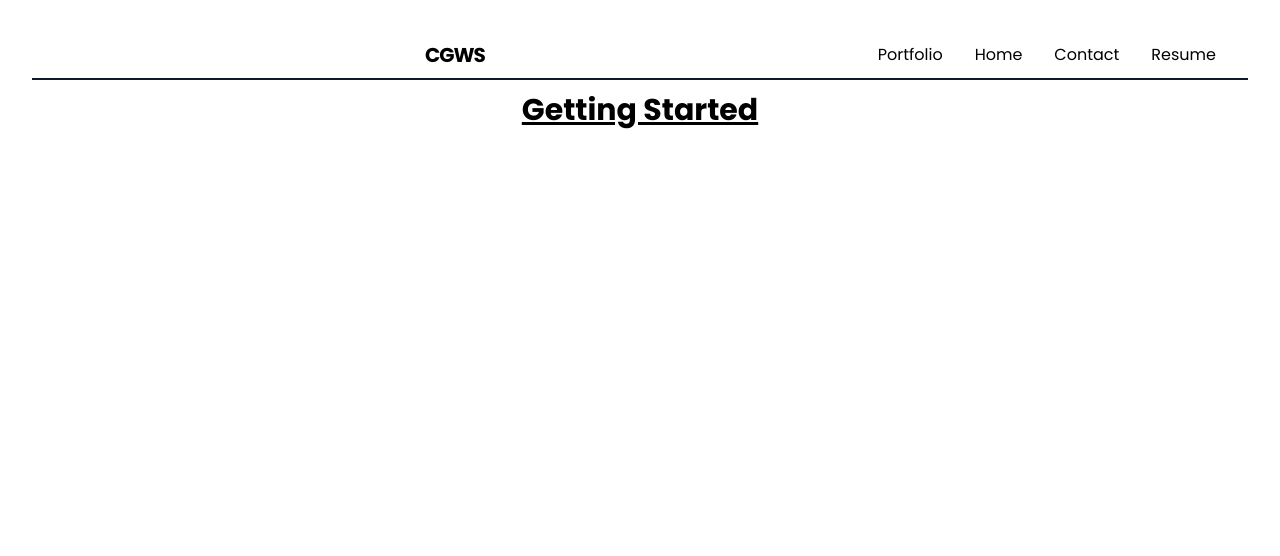
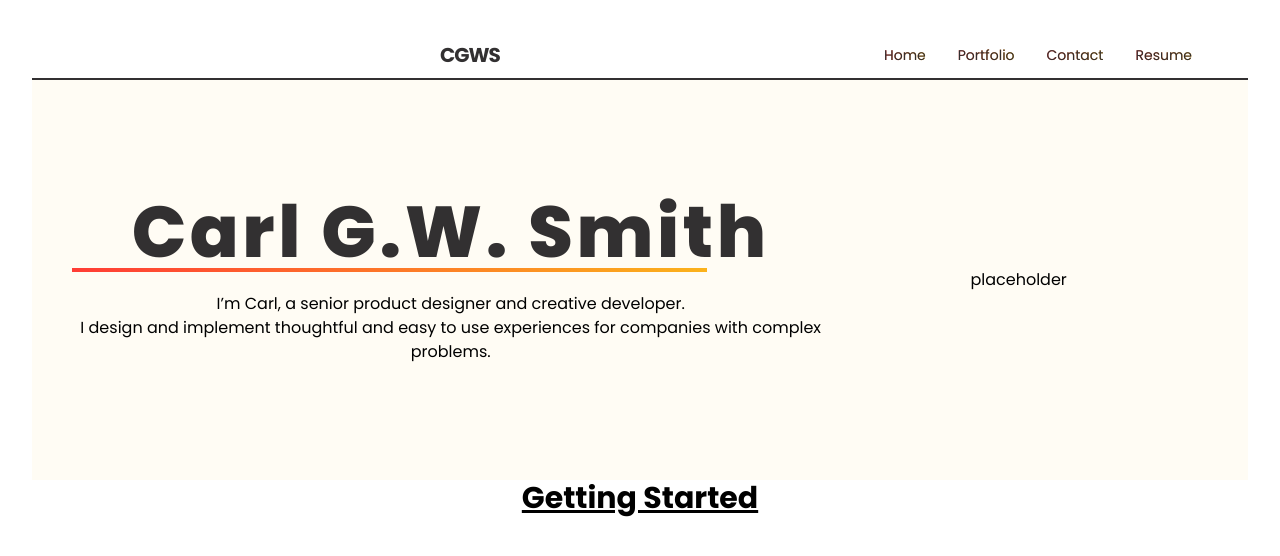
Before and after one commit to carlgwsmith/2023-Portfolio, a React (Vite) app: page / in a window 1280 px wide. Shown: the top 556 px of the page. Built offline with nearby package versions, Linux system fonts and the light colour scheme.

Commit message:
home page start

```diff
--- a/src/App.jsx
+++ b/src/App.jsx
@@ -1,11 +1,12 @@
 import './App.css'
 import Header from './Global Components/header'
-
+import Hero from './Global Components/Home/Hero'
 function App() {
 
   return (
     <div className="App">
       <Header/>
+      <Hero/>
       <h1 className="text-3xl font-bold underline text-center">Getting Started</h1>
     </div>
   )
--- /dev/null
+++ b/src/Global Components/Home/Hero.jsx
@@ -0,0 +1,19 @@
+function Hero() {
+    return(
+        <>
+        <div className="grid grid-cols-12 h-[400px] ease-in-out duration-500 bg-background-light px-10">
+            <div className="xs: col-span-12 sm:col-span-8 m-auto">
+                <span className="text-5xl md:text-7xl font-extrabold tracking-wider text-jet">Carl G.W. Smith</span>
+                <div className="bg-gradient-to-r from-[#FF3C35] to-[#FBB21B] h-1 md:w-[635px] sm:w-[100%]"></div>
+                <p className="pt-5">I’m Carl, a senior product designer and creative developer.<br/>
+I design and implement thoughtful and easy to use experiences for companies with complex problems.</p>
+            </div>
+            <div className="xs: col-span-12 sm:col-span-4 text-center m-auto">
+                placeholder
+            </div>
+        </div>
+        </>
+    )
+}
+
+export default Hero
--- a/src/Global Components/header.jsx
+++ b/src/Global Components/header.jsx
@@ -1,6 +1,6 @@
 import { useState } from "react"
 import {HiMenu} from 'react-icons/hi'
-import {AiOutlineClose} from 'react-icons/ai'
+import {MdClose} from 'react-icons/md'
 
 function Header(){
 
@@ -10,24 +10,25 @@ const handleNav = ()=>{
     setNavbarOpen(!navbarOpen)
 }
 
+const linkStyle= 'm-4 bg-white bg-clip-text text-jet hover:text-transparent ease-in-out hover: bg-gradient-to-r from-[#FF3C35] to-[#FBB21B] hover:border-jet'
 
     return(
-        <div className="flex justify-between items-center max-w-[1240px] bg-white border-b-2 p-4 mb-3 border-gray-900 h-12">
-                <div className="w-full text-xl font-bold tracking-tighter">CGWS</div>
-                <ul className="hidden md:flex">
-                    <li className="p-4">Portfolio</li>
-                    <li className="p-4">Home</li>
-                    <li className="p-4">Contact</li>
-                    <li className="p-4">Resume</li>
+        <div className="flex justify-between items-center max-w-[1240px] bg-white border-b-2 py-4 px-10 border-jet h-12 text-jet">
+                <div className="w-full text-xl font-bold tracking-tighter ">CGWS</div>
+                <ul className="hidden md:flex text-sm ease-in-out duration-500">
+                    <li className={linkStyle}>Home</li>
+                    <li className={linkStyle}>Portfolio</li>
+                    <li className={linkStyle}>Contact</li>
+                    <li className={linkStyle}>Resume</li>
                 </ul>
                 <div onClick={handleNav} className='block md:hidden'>
                     <HiMenu size={20} navBarOpen={true}/>
                 </div>
-                <div className={navbarOpen ? 'fixed left-0 top-0 w-[100%] border-right border-r-gray-900 h-full bg-gray-100 ease-in-out duration-500' : 'fixed left-[-100%]'}>
+                <div className={navbarOpen ? 'fixed left-0 top-0 w-[100%] border-right border-r-gray-900 h-full bg-gray-100 ease-in-out duration-500' : 'fixed left-[-100%] ease-in-out duration-500'}>
                     <div className="grid grid-cols-6">
                     <div className="col-span-3 text-xl font-bold tracking-tighter m-4 w-[75%] inline-block">CGWS</div>
                     <div className="col-span-3 p-4 inline-block">
-                <AiOutlineClose size={20} navBarOpen={false} onClick={handleNav} className="float-right"/>
+                <MdClose size={20} navBarOpen={false} onClick={handleNav} className="float-right"/>
                 </div>
                     </div>
                     <ul className="uppercase">
--- a/tailwind.config.js
+++ b/tailwind.config.js
@@ -11,6 +11,7 @@ export default {
       'sunglow': '#FFC857',
       'jet': '#323031',
       'jet-light': '#E1E1E1',
+      'background-light':'#FFFCF4',
     },
     extend: {},
   },
```
